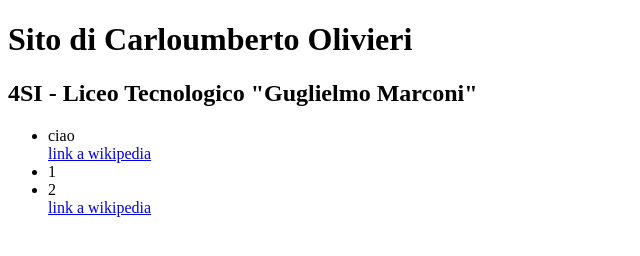
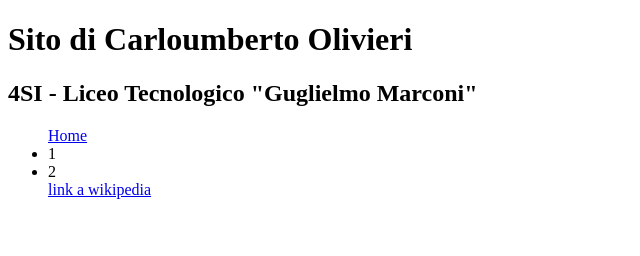
Before and after one commit to carloumberto-olivieri/carloumberto-olivieri.github.io, a plain HTML site: page index.html in a window 1280 px wide. Shown: the whole page, without its empty margins (0-640 px from the left). Drawn offline with Linux system fonts and the light colour scheme.

Commit message:
Update index.html

```diff
--- a/index.html
+++ b/index.html
@@ -4,7 +4,7 @@
   <h1>Sito di Carloumberto Olivieri</h1>
   <h2>4SI - Liceo Tecnologico "Guglielmo Marconi"</h2>
   <ul>
-    <li>ciao</li><a href="wikipedia.org" target="_blank">link a wikipedia</a>
+    <a href="wikipedia.org">Home</a>
     <li>1</li>
     <li>2</li>
     <a href="wikipedia.org" target="_blank">link a wikipedia</a>
```
